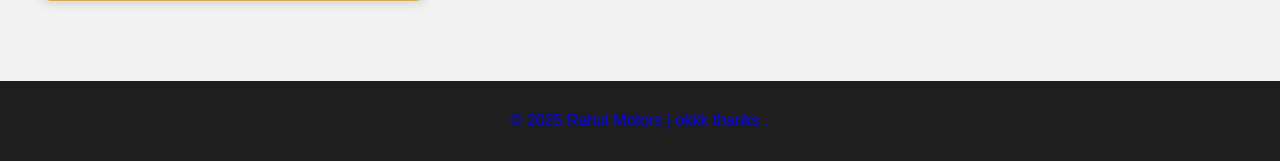
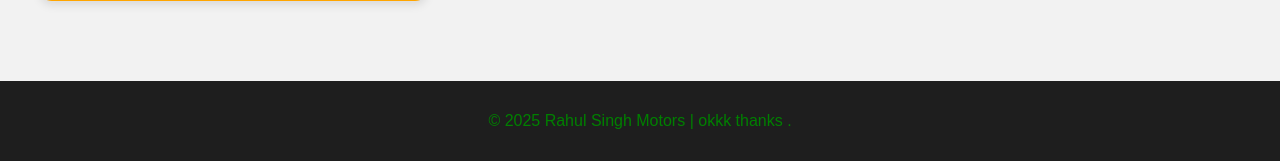
Before and after one commit to rsrr82792-glitch/django-todoapp, a Django app: page / in a window 1280 px wide. Shown: the part 798-959 px from the top of the page. Run offline with Django 3.2, Linux system fonts and the light colour scheme.

Commit message:
updat cars.html with new content

```diff
--- a/todoApp/templates/cars.html
+++ b/todoApp/templates/cars.html
@@ -51,7 +51,7 @@
     }
     footer {
       background: #1e1e1e;
-      color: blue;
+      color: green;
       text-align: center;
       padding: 15px;
       margin-top: 40px;
@@ -76,7 +76,7 @@
       <img src="https://cdn.pixabay.com/photo/2017/01/06/19/15/ferrari-1951317_1280.jpg" alt="Ferrari">
       <div class="card-content">
         <h3>Ferrari F8</h3>
-        <p>Price: ₹4.02 Crore</p>
+        <p>Price: ₹5.02 Crore</p>
       </div>
     </div>
 
@@ -98,7 +98,7 @@
   </div>
 
   <footer>
-    <p>© 2025 Rahul Motors | okkk thanks . </p>
+    <p>© 2025 Rahul Singh Motors | okkk thanks . </p>
   </footer>
 </body>
 </html>
```
